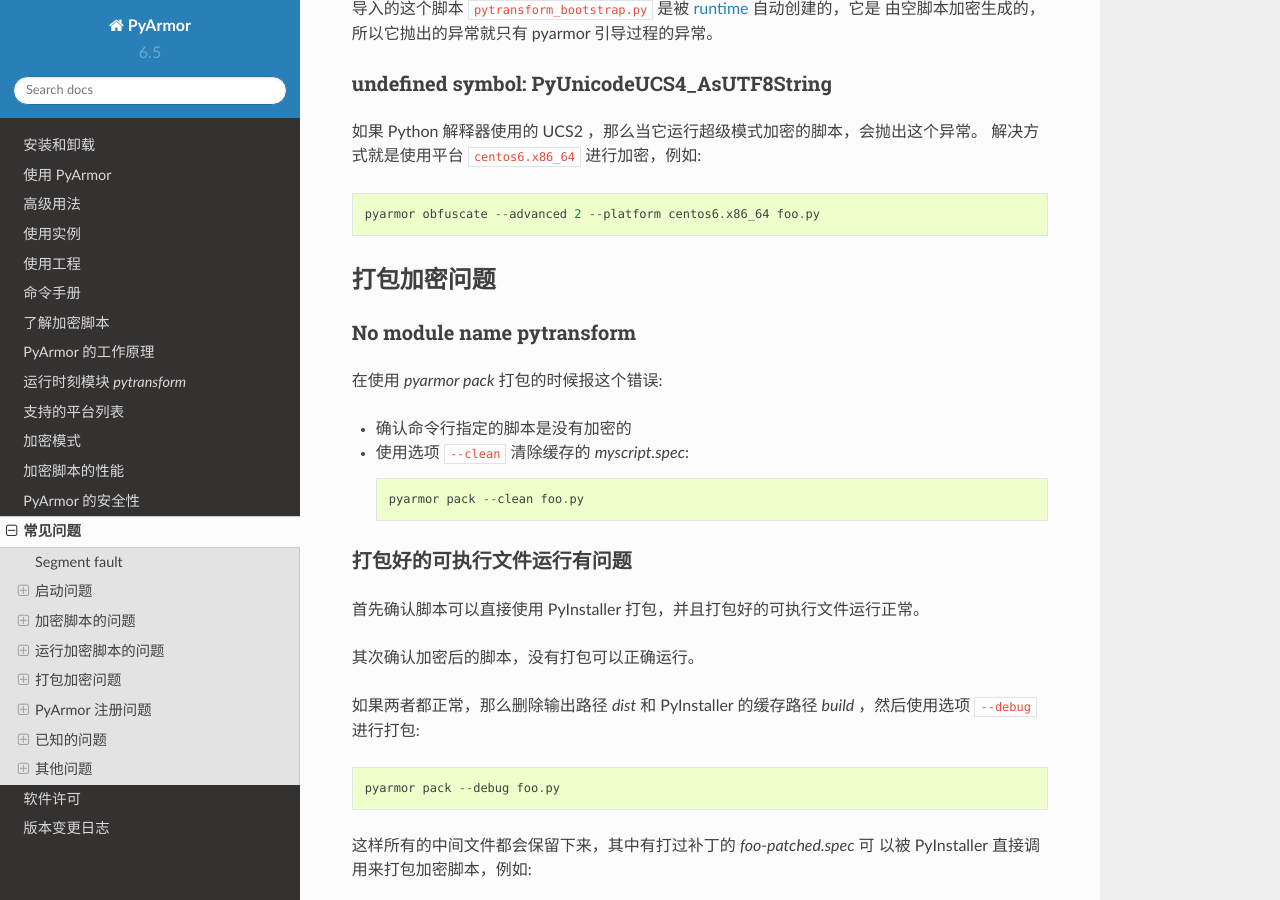
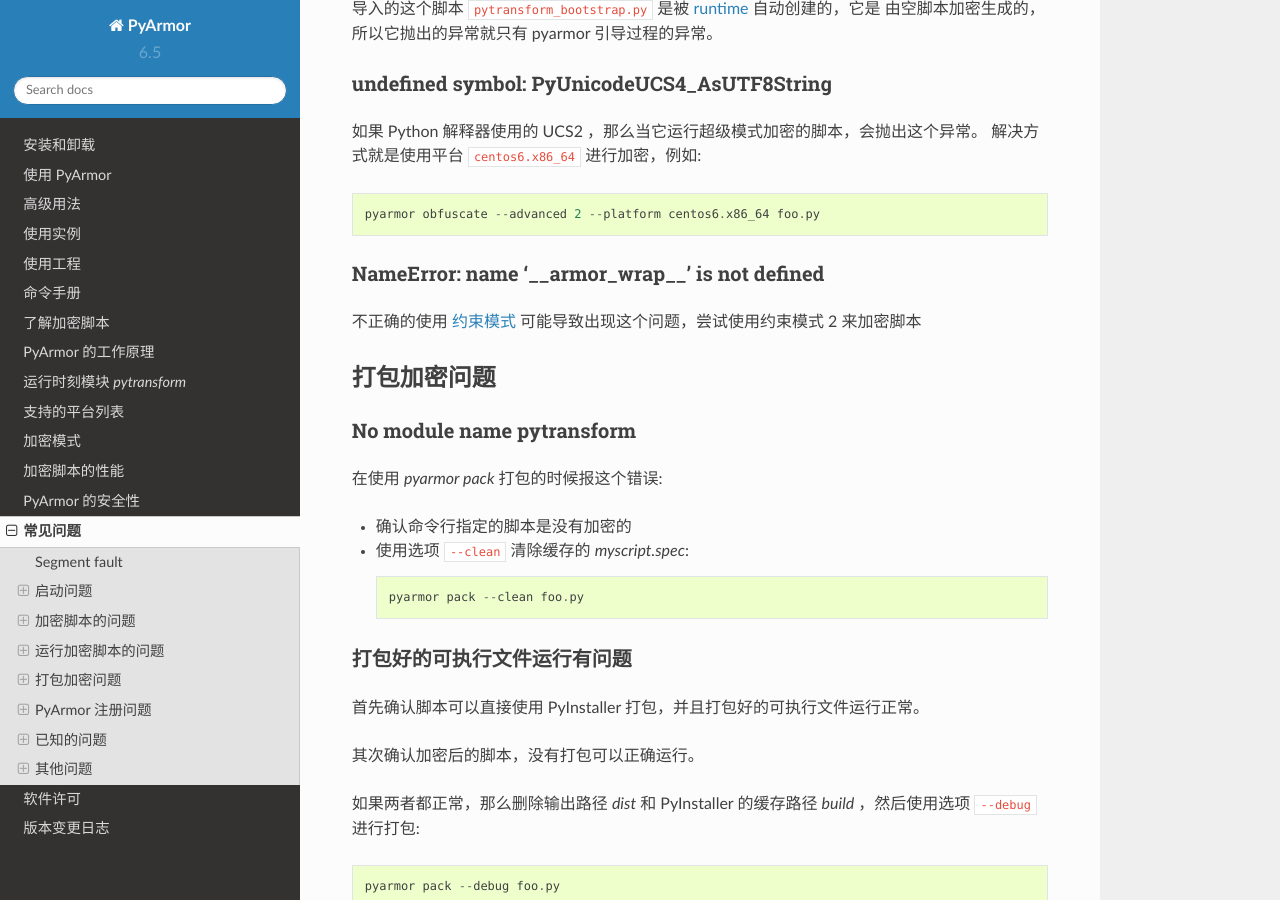
Before and after one commit to dashingsoft/pyarmor-docs-zh, a Sphinx documentation site: the page built from docs/questions.rst, in a window 1280 px wide and 900 px high, scrolled down 8851 px. Built offline with Sphinx 7.4.7 and the Read the Docs theme 2.0.0, drawn with Linux system fonts in a browser that asks for light colours.

Commit message:
Add new question

```diff
--- a/docs/questions.rst
+++ b/docs/questions.rst
@@ -410,6 +410,10 @@ undefined symbol: PyUnicodeUCS4_AsUTF8String
 
     pyarmor obfuscate --advanced 2 --platform centos6.x86_64 foo.py
 
+NameError: name '__armor_wrap__' is not defined
+~~~~~~~~~~~~~~~~~~~~~~~~~~~~~~~~~~~~~~~~~~~~~~~
+
+不正确的使用 :ref:`约束模式` 可能导致出现这个问题，尝试使用约束模式 2 来加密脚本
 
 打包加密问题
 ------------
```
